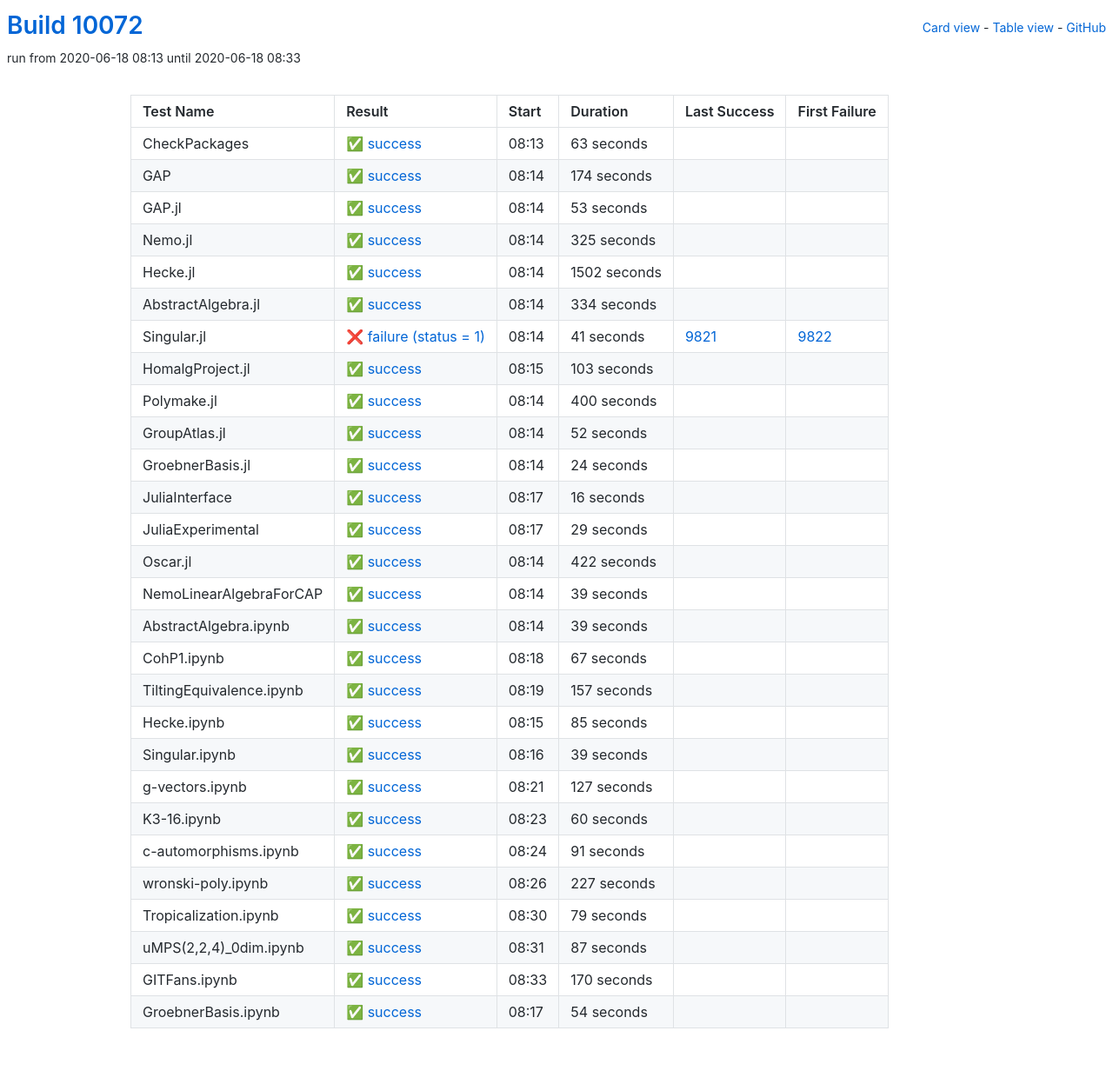
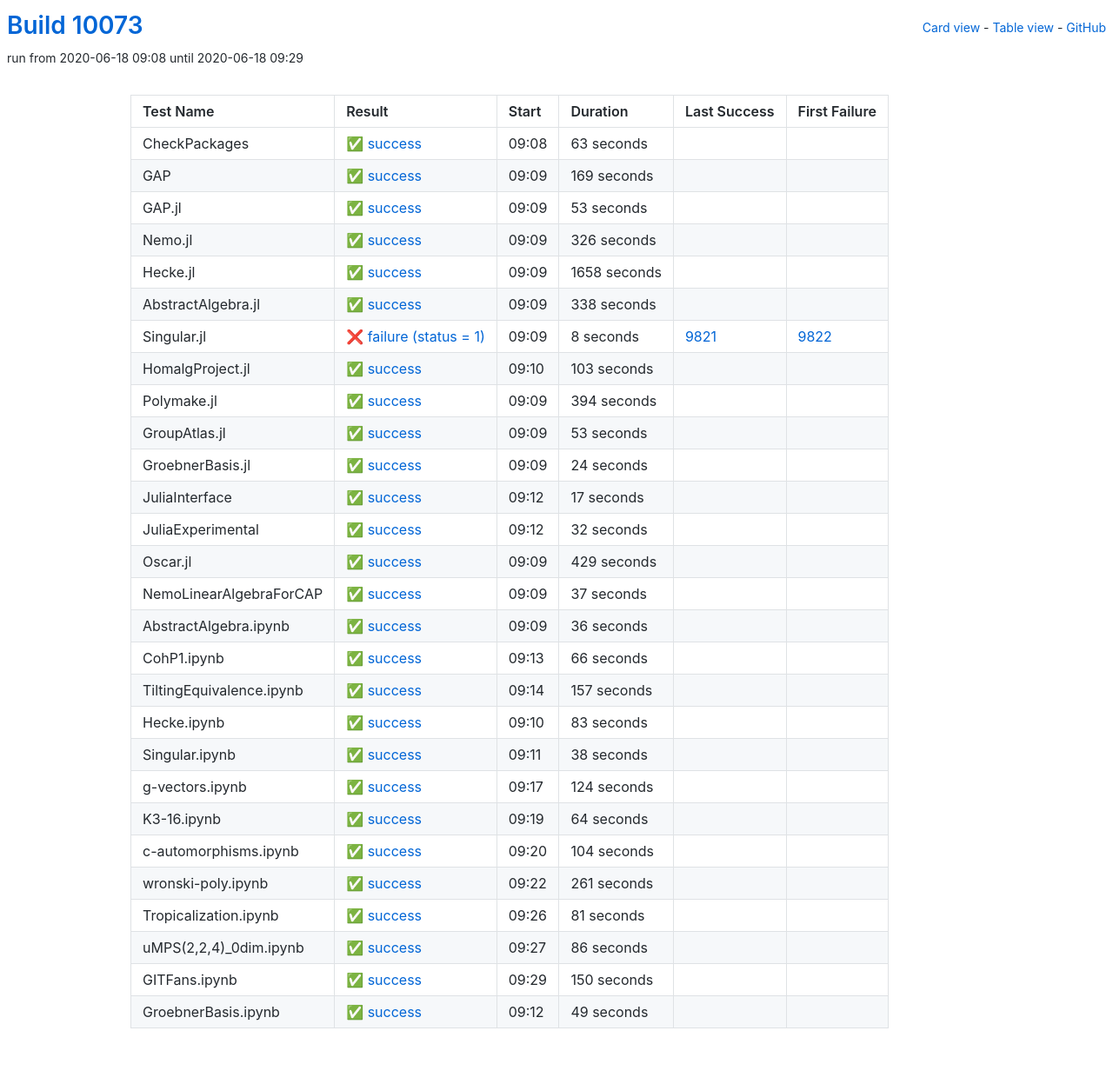
Before and after one commit to oscar-system/oscar-ci-status, a Jekyll site: the page built from table.html, in a window 1280 px wide. Shown: the whole page at 87% size. Built offline with Jekyll 4.4.1, drawn with Linux system fonts in a browser that asks for light colours.

Commit message:
Build #10073

```diff
--- a/_data/ci.yml
+++ b/_data/ci.yml
@@ -1,6 +1,6 @@
 ---
-build: 10072
-build_url: https://oscarci.mathematik.uni-kl.de/job/oscar/10072/
+build: 10073
+build_url: https://oscarci.mathematik.uni-kl.de/job/oscar/10073/
 job: oscar
 organization: oscar-system
 repo: oscar-ci-status
@@ -8,8 +8,8 @@
 tests:
 - name: CheckPackages
   id: checkpackages
-  log: https://oscarci.mathematik.uni-kl.de/job/oscar/10072/artifact/logs/build-10072/CheckPackages.log
-  start: 2020-06-18 08:13
+  log: https://oscarci.mathematik.uni-kl.de/job/oscar/10073/artifact/logs/build-10073/CheckPackages.log
+  start: 2020-06-18 09:08
   success: true
   exitcode: 0
   status: success
@@ -20,20 +20,20 @@
   first_failure_url:
 - name: GAP
   id: gap
-  log: https://oscarci.mathematik.uni-kl.de/job/oscar/10072/artifact/logs/build-10072/GAP.log
-  start: 2020-06-18 08:14
+  log: https://oscarci.mathematik.uni-kl.de/job/oscar/10073/artifact/logs/build-10073/GAP.log
+  start: 2020-06-18 09:09
   success: true
   exitcode: 0
   status: success
-  duration: 174
+  duration: 169
   last_success: false
   last_success_url:
   first_failure: false
   first_failure_url:
 - name: GAP.jl
   id: gap-jl
-  log: https://oscarci.mathematik.uni-kl.de/job/oscar/10072/artifact/logs/build-10072/GAP.jl.log
-  start: 2020-06-18 08:14
+  log: https://oscarci.mathematik.uni-kl.de/job/oscar/10073/artifact/logs/build-10073/GAP.jl.log
+  start: 2020-06-18 09:09
   success: true
   exitcode: 0
   status: success
@@ -44,56 +44,56 @@
   first_failure_url:
 - name: Nemo.jl
   id: nemo-jl
-  log: https://oscarci.mathematik.uni-kl.de/job/oscar/10072/artifact/logs/build-10072/Nemo.jl.log
-  start: 2020-06-18 08:14
+  log: https://oscarci.mathematik.uni-kl.de/job/oscar/10073/artifact/logs/build-10073/Nemo.jl.log
+  start: 2020-06-18 09:09
   success: true
   exitcode: 0
   status: success
-  duration: 325
+  duration: 326
   last_success: false
   last_success_url:
   first_failure: false
   first_failure_url:
 - name: Hecke.jl
   id: hecke-jl
-  log: https://oscarci.mathematik.uni-kl.de/job/oscar/10072/artifact/logs/build-10072/Hecke.jl.log
-  start: 2020-06-18 08:14
+  log: https://oscarci.mathematik.uni-kl.de/job/oscar/10073/artifact/logs/build-10073/Hecke.jl.log
+  start: 2020-06-18 09:09
   success: true
   exitcode: 0
   status: success
-  duration: 1502
+  duration: 1658
   last_success: false
   last_success_url:
   first_failure: false
   first_failure_url:
 - name: AbstractAlgebra.jl
   id: abstractalgebra-jl
-  log: https://oscarci.mathematik.uni-kl.de/job/oscar/10072/artifact/logs/build-10072/AbstractAlgebra.jl.log
-  start: 2020-06-18 08:14
+  log: https://oscarci.mathematik.uni-kl.de/job/oscar/10073/artifact/logs/build-10073/AbstractAlgebra.jl.log
+  start: 2020-06-18 09:09
   success: true
   exitcode: 0
   status: success
-  duration: 334
+  duration: 338
   last_success: false
   last_success_url:
   first_failure: false
   first_failure_url:
 - name: Singular.jl
   id: singular-jl
-  log: https://oscarci.mathematik.uni-kl.de/job/oscar/10072/artifact/logs/build-10072/Singular.jl.log
-  start: 2020-06-18 08:14
+  log: https://oscarci.mathematik.uni-kl.de/job/oscar/10073/artifact/logs/build-10073/Singular.jl.log
+  start: 2020-06-18 09:09
   success: false
   exitcode: 1
   status: failure
-  duration: 41
+  duration: 8
   last_success: 9821
   last_success_url: https://oscarci.mathematik.uni-kl.de/job/oscar/9821/
   first_failure: 9822
   first_failure_url: https://oscarci.mathematik.uni-kl.de/job/oscar/9822/
 - name: HomalgProject.jl
   id: homalgproject-jl
-  log: https://oscarci.mathematik.uni-kl.de/job/oscar/10072/artifact/logs/build-10072/HomalgProject.jl.log
-  start: 2020-06-18 08:15
+  log: https://oscarci.mathematik.uni-kl.de/job/oscar/10073/artifact/logs/build-10073/HomalgProject.jl.log
+  start: 2020-06-18 09:10
   success: true
   exitcode: 0
   status: success
@@ -104,32 +104,32 @@
   first_failure_url:
 - name: Polymake.jl
   id: polymake-jl
-  log: https://oscarci.mathematik.uni-kl.de/job/oscar/10072/artifact/logs/build-10072/Polymake.jl.log
-  start: 2020-06-18 08:14
+  log: https://oscarci.mathematik.uni-kl.de/job/oscar/10073/artifact/logs/build-10073/Polymake.jl.log
+  start: 2020-06-18 09:09
   success: true
   exitcode: 0
   status: success
-  duration: 400
+  duration: 394
   last_success: false
   last_success_url:
   first_failure: false
   first_failure_url:
 - name: GroupAtlas.jl
   id: groupatlas-jl
-  log: https://oscarci.mathematik.uni-kl.de/job/oscar/10072/artifact/logs/build-10072/GroupAtlas.jl.log
-  start: 2020-06-18 08:14
+  log: https://oscarci.mathematik.uni-kl.de/job/oscar/10073/artifact/logs/build-10073/GroupAtlas.jl.log
+  start: 2020-06-18 09:09
   success: true
   exitcode: 0
   status: success
-  duration: 52
+  duration: 53
   last_success: false
   last_success_url:
   first_failure: false
   first_failure_url:
 - name: GroebnerBasis.jl
   id: groebnerbasis-jl
-  log: https://oscarci.mathematik.uni-kl.de/job/oscar/10072/artifact/logs/build-10072/GroebnerBasis.jl.log
-  start: 2020-06-18 08:14
+  log: https://oscarci.mathematik.uni-kl.de/job/oscar/10073/artifact/logs/build-10073/GroebnerBasis.jl.log
+  start: 2020-06-18 09:09
   success: true
   exitcode: 0
   status: success
@@ -140,80 +140,80 @@
   first_failure_url:
 - name: JuliaInterface
   id: juliainterface
-  log: https://oscarci.mathematik.uni-kl.de/job/oscar/10072/artifact/logs/build-10072/JuliaInterface.log
-  start: 2020-06-18 08:17
+  log: https://oscarci.mathematik.uni-kl.de/job/oscar/10073/artifact/logs/build-10073/JuliaInterface.log
+  start: 2020-06-18 09:12
   success: true
   exitcode: 0
   status: success
-  duration: 16
+  duration: 17
   last_success: false
   last_success_url:
   first_failure: false
   first_failure_url:
 - name: JuliaExperimental
   id: juliaexperimental
-  log: https://oscarci.mathematik.uni-kl.de/job/oscar/10072/artifact/logs/build-10072/JuliaExperimental.log
-  start: 2020-06-18 08:17
+  log: https://oscarci.mathematik.uni-kl.de/job/oscar/10073/artifact/logs/build-10073/JuliaExperimental.log
+  start: 2020-06-18 09:12
   success: true
   exitcode: 0
   status: success
-  duration: 29
+  duration: 32
   last_success: false
   last_success_url:
   first_failure: false
   first_failure_url:
 - name: Oscar.jl
   id: oscar-jl
-  log: https://oscarci.mathematik.uni-kl.de/job/oscar/10072/artifact/logs/build-10072/Oscar.jl.log
-  start: 2020-06-18 08:14
+  log: https://oscarci.mathematik.uni-kl.de/job/oscar/10073/artifact/logs/build-10073/Oscar.jl.log
+  start: 2020-06-18 09:09
   success: true
   exitcode: 0
   status: success
-  duration: 422
+  duration: 429
   last_success: false
   last_success_url:
   first_failure: false
   first_failure_url:
 - name: NemoLinearAlgebraForCAP
   id: nemolinearalgebraforcap
-  log: https://oscarci.mathematik.uni-kl.de/job/oscar/10072/artifact/logs/build-10072/NemoLinearAlgebraForCAP.log
-  start: 2020-06-18 08:14
+  log: https://oscarci.mathematik.uni-kl.de/job/oscar/10073/artifact/logs/build-10073/NemoLinearAlgebraForCAP.log
+  start: 2020-06-18 09:09
   success: true
   exitcode: 0
   status: success
-  duration: 39
+  duration: 37
   last_success: false
   last_success_url:
   first_failure: false
   first_failure_url:
 - name: AbstractAlgebra.ipynb
   id: abstractalgebra-ipynb
-  log: https://oscarci.mathematik.uni-kl.de/job/oscar/10072/artifact/logs/build-10072/AbstractAlgebra.ipynb.log
-  start: 2020-06-18 08:14
+  log: https://oscarci.mathematik.uni-kl.de/job/oscar/10073/artifact/logs/build-10073/AbstractAlgebra.ipynb.log
+  start: 2020-06-18 09:09
   success: true
   exitcode: 0
   status: success
-  duration: 39
+  duration: 36
   last_success: false
   last_success_url:
   first_failure: false
   first_failure_url:
 - name: CohP1.ipynb
   id: cohp1-ipynb
-  log: https://oscarci.mathematik.uni-kl.de/job/oscar/10072/artifact/logs/build-10072/CohP1.ipynb.log
-  start: 2020-06-18 08:18
+  log: https://oscarci.mathematik.uni-kl.de/job/oscar/10073/artifact/logs/build-10073/CohP1.ipynb.log
+  start: 2020-06-18 09:13
   success: true
   exitcode: 0
   status: success
-  duration: 67
+  duration: 66
   last_success: false
   last_success_url:
   first_failure: false
   first_failure_url:
 - name: TiltingEquivalence.ipynb
   id: tiltingequivalence-ipynb
-  log: https://oscarci.mathematik.uni-kl.de/job/oscar/10072/artifact/logs/build-10072/TiltingEquivalence.ipynb.log
-  start: 2020-06-18 08:19
+  log: https://oscarci.mathematik.uni-kl.de/job/oscar/10073/artifact/logs/build-10073/TiltingEquivalence.ipynb.log
+  start: 2020-06-18 09:14
   success: true
   exitcode: 0
   status: success
@@ -224,120 +224,120 @@
   first_failure_url:
 - name: Hecke.ipynb
   id: hecke-ipynb
-  log: https://oscarci.mathematik.uni-kl.de/job/oscar/10072/artifact/logs/build-10072/Hecke.ipynb.log
-  start: 2020-06-18 08:15
+  log: https://oscarci.mathematik.uni-kl.de/job/oscar/10073/artifact/logs/build-10073/Hecke.ipynb.log
+  start: 2020-06-18 09:10
   success: true
   exitcode: 0
   status: success
-  duration: 85
+  duration: 83
   last_success: false
   last_success_url:
   first_failure: false
   first_failure_url:
 - name: Singular.ipynb
   id: singular-ipynb
-  log: https://oscarci.mathematik.uni-kl.de/job/oscar/10072/artifact/logs/build-10072/Singular.ipynb.log
-  start: 2020-06-18 08:16
+  log: https://oscarci.mathematik.uni-kl.de/job/oscar/10073/artifact/logs/build-10073/Singular.ipynb.log
+  start: 2020-06-18 09:11
   success: true
   exitcode: 0
   status: success
-  duration: 39
+  duration: 38
   last_success: false
   last_success_url:
   first_failure: false
   first_failure_url:
 - name: g-vectors.ipynb
   id: g-vectors-ipynb
-  log: https://oscarci.mathematik.uni-kl.de/job/oscar/10072/artifact/logs/build-10072/g-vectors.ipynb.log
-  start: 2020-06-18 08:21
+  log: https://oscarci.mathematik.uni-kl.de/job/oscar/10073/artifact/logs/build-10073/g-vectors.ipynb.log
+  start: 2020-06-18 09:17
   success: true
   exitcode: 0
   status: success
-  duration: 127
+  duration: 124
   last_success: false
   last_success_url:
   first_failure: false
   first_failure_url:
 - name: K3-16.ipynb
   id: k3-16-ipynb
-  log: https://oscarci.mathematik.uni-kl.de/job/oscar/10072/artifact/logs/build-10072/K3-16.ipynb.log
-  start: 2020-06-18 08:23
+  log: https://oscarci.mathematik.uni-kl.de/job/oscar/10073/artifact/logs/build-10073/K3-16.ipynb.log
+  start: 2020-06-18 09:19
   success: true
   exitcode: 0
   status: success
-  duration: 60
+  duration: 64
   last_success: false
   last_success_url:
   first_failure: false
   first_failure_url:
 - name: c-automorphisms.ipynb
   id: c-automorphisms-ipynb
-  log: https://oscarci.mathematik.uni-kl.de/job/oscar/10072/artifact/logs/build-10072/c-automorphisms.ipynb.log
-  start: 2020-06-18 08:24
+  log: https://oscarci.mathematik.uni-kl.de/job/oscar/10073/artifact/logs/build-10073/c-automorphisms.ipynb.log
+  start: 2020-06-18 09:20
   success: true
   exitcode: 0
   status: success
-  duration: 91
+  duration: 104
   last_success: false
   last_success_url:
   first_failure: false
   first_failure_url:
 - name: wronski-poly.ipynb
   id: wronski-poly-ipynb
-  log: https://oscarci.mathematik.uni-kl.de/job/oscar/10072/artifact/logs/build-10072/wronski-poly.ipynb.log
-  start: 2020-06-18 08:26
+  log: https://oscarci.mathematik.uni-kl.de/job/oscar/10073/artifact/logs/build-10073/wronski-poly.ipynb.log
+  start: 2020-06-18 09:22
   success: true
   exitcode: 0
   status: success
-  duration: 227
+  duration: 261
   last_success: false
   last_success_url:
   first_failure: false
   first_failure_url:
 - name: Tropicalization.ipynb
   id: tropicalization-ipynb
-  log: https://oscarci.mathematik.uni-kl.de/job/oscar/10072/artifact/logs/build-10072/Tropicalization.ipynb.log
-  start: 2020-06-18 08:30
+  log: https://oscarci.mathematik.uni-kl.de/job/oscar/10073/artifact/logs/build-10073/Tropicalization.ipynb.log
+  start: 2020-06-18 09:26
   success: true
   exitcode: 0
   status: success
-  duration: 79
+  duration: 81
   last_success: false
   last_success_url:
   first_failure: false
   first_failure_url:
 - name: uMPS(2,2,4)_0dim.ipynb
   id: umps-2-2-4-0dim-ipynb
-  log: https://oscarci.mathematik.uni-kl.de/job/oscar/10072/artifact/logs/build-10072/uMPS-2-2-4-_0dim.ipynb.log
-  start: 2020-06-18 08:31
+  log: https://oscarci.mathematik.uni-kl.de/job/oscar/10073/artifact/logs/build-10073/uMPS-2-2-4-_0dim.ipynb.log
+  start: 2020-06-18 09:27
   success: true
   exitcode: 0
   status: success
-  duration: 87
+  duration: 86
   last_success: false
   last_success_url:
   first_failure: false
   first_failure_url:
 - name: GITFans.ipynb
   id: gitfans-ipynb
-  log: https://oscarci.mathematik.uni-kl.de/job/oscar/10072/artifact/logs/build-10072/GITFans.ipynb.log
-  start: 2020-06-18 08:33
+  log: https://oscarci.mathematik.uni-kl.de/job/oscar/10073/artifact/logs/build-10073/GITFans.ipynb.log
+  start: 2020-06-18 09:29
   success: true
   exitcode: 0
   status: success
-  duration: 170
+  duration: 150
   last_success: false
   last_success_url:
   first_failure: false
   first_failure_url:
 - name: GroebnerBasis.ipynb
   id: groebnerbasis-ipynb
-  log: https://oscarci.mathematik.uni-kl.de/job/oscar/10072/artifact/logs/build-10072/GroebnerBasis.ipynb.log
-  start: 2020-06-18 08:17
+  log: https://oscarci.mathematik.uni-kl.de/job/oscar/10073/artifact/logs/build-10073/GroebnerBasis.ipynb.log
+  start: 2020-06-18 09:12
   success: true
   exitcode: 0
   status: success
-  duration: 54
+  duration: 49
   last_success: false
   last_success_url:
   first_failure: false
```
Also changed, not shown: README.md.
